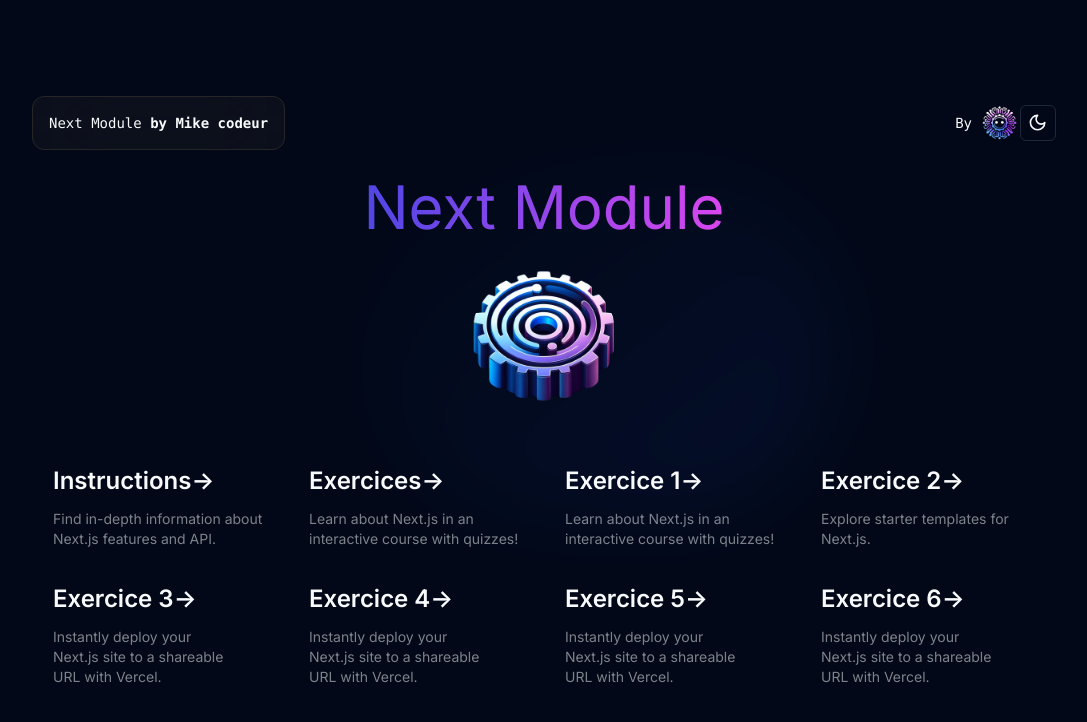
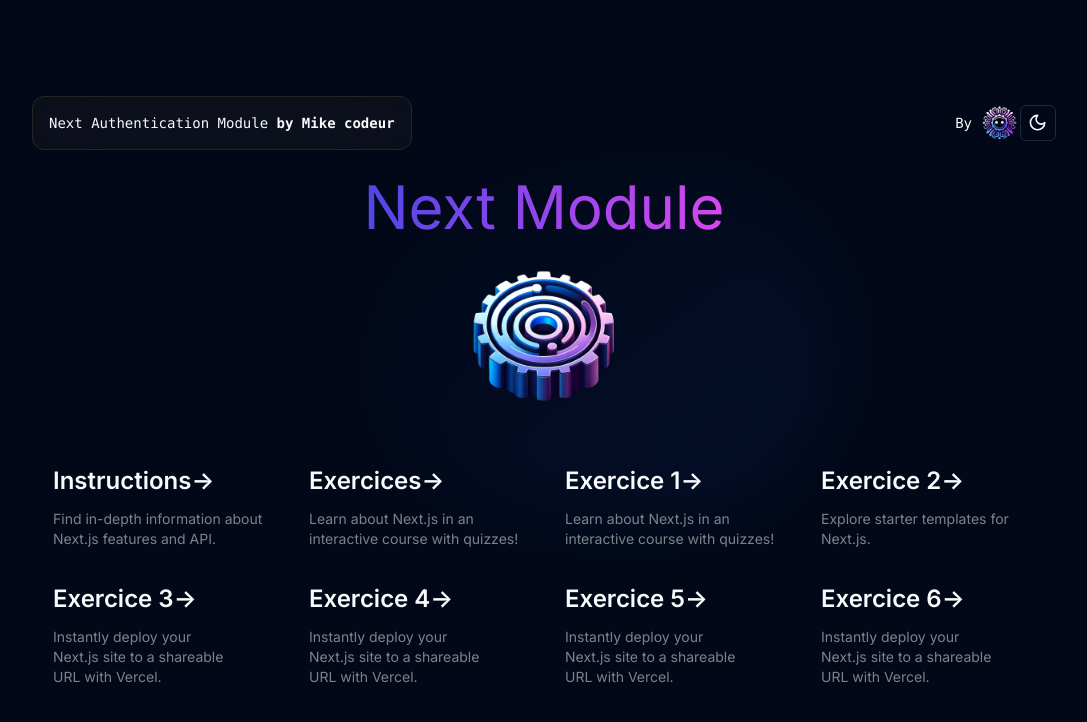
Before and after one commit to tloyan/next-authentication, a Next.js app: page / in a window 1280 px wide. Shown: the top 722 px of the page, without its empty margins (96-1183 px from the left). Built offline with nearby package versions, Linux system fonts and the light colour scheme.

Commit message:
module name

```diff
--- a/package.json
+++ b/package.json
@@ -1,5 +1,5 @@
 {
-  "name": "next-course-template",
+  "name": "next-authentication",
   "version": "0.1.0",
   "private": true,
   "scripts": {
--- a/src/app/page.tsx
+++ b/src/app/page.tsx
@@ -7,7 +7,7 @@
     <main className="flex min-h-screen flex-col items-center justify-between p-24">
       <div className="z-10 w-full max-w-5xl items-center justify-between font-mono text-sm lg:flex">
         <p className="fixed left-0 top-0 flex w-full justify-center border-b border-gray-300 bg-gradient-to-b from-zinc-200 pb-6 pt-8 backdrop-blur-2xl dark:border-neutral-800 dark:bg-zinc-800/30 dark:from-inherit lg:static lg:w-auto  lg:rounded-xl lg:border lg:bg-gray-200 lg:p-4 lg:dark:bg-zinc-800/30">
-          Next Module&nbsp;
+          Next Authentication Module&nbsp;
           <code className="font-mono font-bold">by Mike codeur</code>
         </p>
         <div className="fixed bottom-0 left-0 flex h-48 w-full items-center justify-center bg-gradient-to-t from-white via-white dark:from-black dark:via-black lg:static lg:h-auto lg:w-auto lg:bg-none">
```
